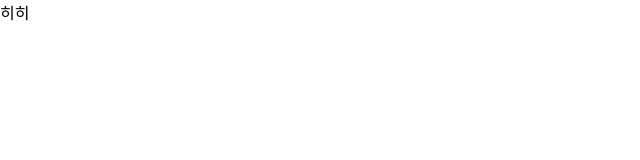
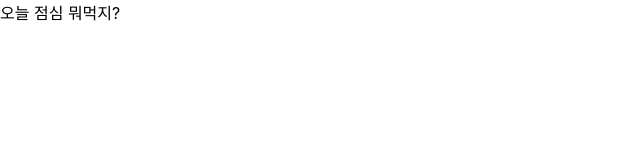
Before and after one commit to pnci1029/MoodBite, a React (Create React App) app in the folder MoodBite_FE/: page / in a window 1280 px wide. Shown: the top 160 px of the page, without its empty margins (0-640 px from the left). Built offline with nearby package versions, Linux system fonts and the light colour scheme.

Commit message:
[feature] add main components and fix test -> main

```diff
--- /dev/null
+++ b/MoodBite_FE/src/components/common/Main.tsx
@@ -0,0 +1,7 @@
+export function Main() {
+    return(
+        <>
+            오늘 점심 뭐먹지?
+        </>
+    )
+}
--- a/MoodBite_FE/src/components/test.tsx
+++ /dev/null
@@ -1,7 +0,0 @@
-export function Test() {
-    return(
-        <>
-            히히
-        </>
-    )
-}
--- a/MoodBite_FE/src/index.tsx
+++ b/MoodBite_FE/src/index.tsx
@@ -5,7 +5,7 @@
 import {BrowserRouter, Route, Routes} from 'react-router-dom';
 import {Provider} from 'react-redux';
 import {store} from "./slice";
-import {Test} from "./components/test";
+import {Main} from "./components/common/Main";
 
 const container = document.getElementById("root")!;
 const root = createRoot(container);
@@ -15,7 +15,7 @@
         <Provider store={store}>
             <BrowserRouter>
                 <Routes>
-                    <Route path="/" element={<Test/>}>
+                    <Route path="/" element={<Main/>}>
                     </Route>
                 </Routes>
             </BrowserRouter>
```
